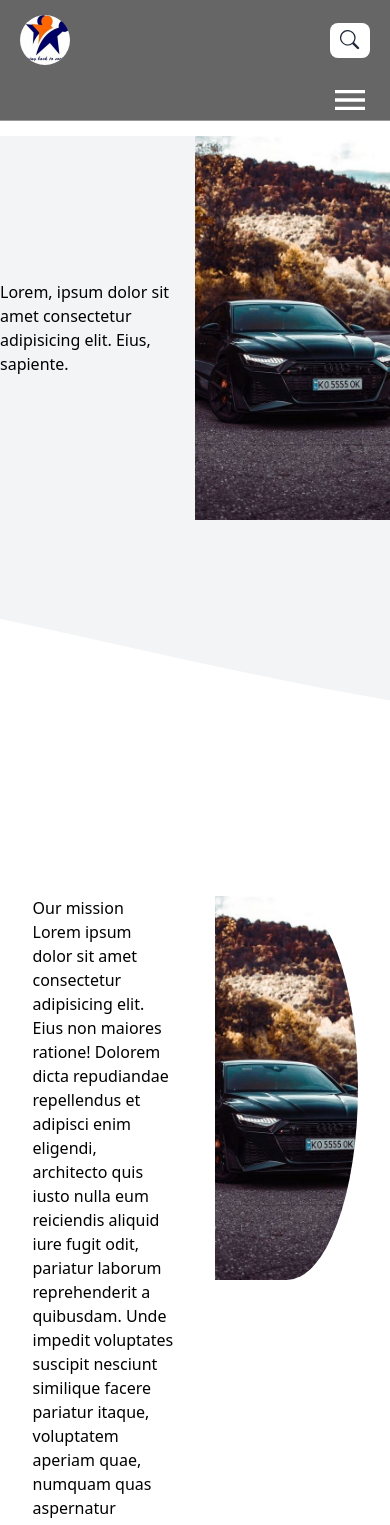
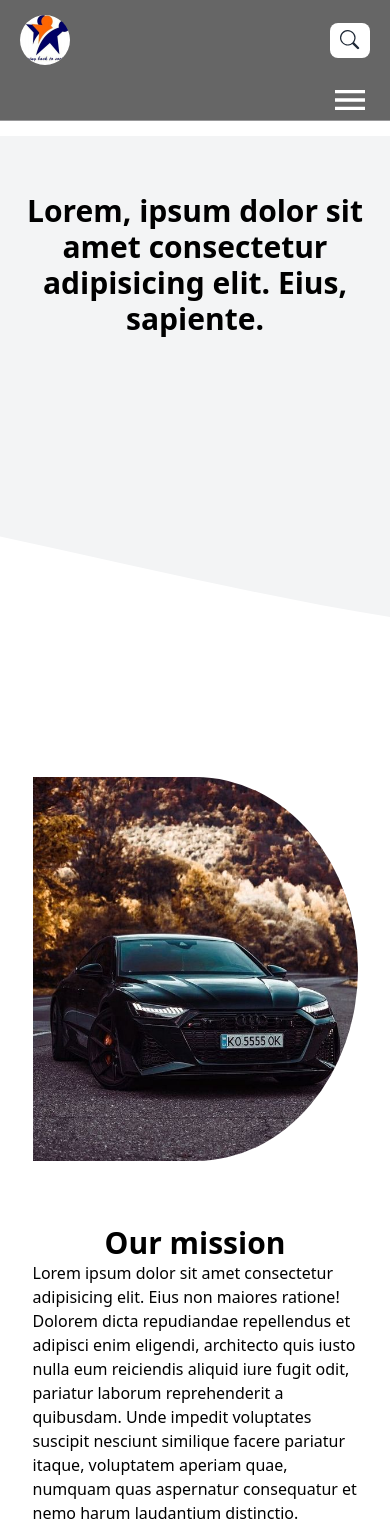
Before and after one commit to sammykirigha/undugu-mentorship-app, a Next.js app: page /about in a window 390 px wide. Shown: the top 1525 px of the page. Built offline with nearby package versions, Linux system fonts and the light colour scheme.

Commit message:
Worked on the responsiveness

```diff
--- a/src/app/(user)/about/about.module.css
+++ b/src/app/(user)/about/about.module.css
@@ -7,6 +7,7 @@
   background-size: cover;
   background-repeat: no-repeat;
   position: relative;
+  padding: 20px;
 }
 
 .banner {
@@ -39,3 +40,74 @@
 .storyImg {
   width: 50%;
 }
+
+@media only screen and (max-width: 600px) {
+  #bannerImg {
+    display: none;
+  }
+
+  .aboutbanner {
+    min-height: 76vh;
+  }
+
+  #bannerContent {
+    font-weight: 900;
+    font-size: 30px;
+    max-height: 100%;
+    width: 100%;
+    height: 33rem;
+  }
+
+  .aboutbanner {
+    display: flex;
+    justify-content: center;
+    align-items: center;
+    text-align: center;
+  }
+
+  #mission {
+    display: flex;
+    align-items: center;
+    justify-content: center;
+  }
+
+  #missionDiv {
+    display: flex;
+    flex-direction: column-reverse;
+  }
+
+  .missionImg {
+    width: 100%;
+  }
+
+  #missionContent {
+    width: 100%;
+  }
+
+  #story {
+    display: flex;
+    flex-direction: column;
+  }
+
+  .storyImg {
+    width: 100%;
+  }
+
+  #storyContent {
+    width: 100%;
+  }
+}
+
+@media (min-width: 768px) and (max-width: 991px) {
+  .aboutbanner {
+    min-height: 55vh;
+  }
+
+  .storyImg {
+    display: flex;
+    align-items: center;
+  }
+}
+
+@media only screen and (min-width: 992px) and (max-width: 1199px) {
+}
--- a/src/app/(user)/about/page.tsx
+++ b/src/app/(user)/about/page.tsx
@@ -18,13 +18,25 @@ function About() {
       {/* banner content */}
       <section className={style.aboutbanner}>
         <div className="w-full flex items-center">
-          <div className="w-6/12">
-            <h1>
+          <div className="w-6/12" id={style.bannerContent}>
+            <h1 className="font-black text-center text-blue-600 text-3xl">
               Lorem, ipsum dolor sit amet consectetur adipisicing elit. Eius,
               sapiente.
             </h1>
           </div>
-          <div className="w-6/12">
+          <div className="w-6/12" id={style.bannerImg}>
+            {/* <svg viewBox="0 0 200 200" xmlns="http://www.w3.org/2000/svg">
+              <defs>
+                <mask id="img_path">
+                  <path
+                    fill="#FF0066"
+                    d="M39,-38.9C55,-33,75.6,-25,80.9,-11.8C86.2,1.5,76.3,19.9,63.8,32.3C51.3,44.7,36.1,51.1,21.3,54.9C6.5,58.8,-7.9,60,-23.1,57.2C-38.2,54.4,-54.2,47.4,-61.2,35.3C-68.2,23.2,-66.4,5.9,-62.8,-10.5C-59.3,-27,-54,-42.5,-43.3,-49.3C-32.5,-56,-16.3,-53.9,-2.4,-51.1C11.5,-48.3,23,-44.7,39,-38.9Z"
+                    transform="translate(100 100)"
+                  />
+                </mask>
+              </defs> */}
+
+            {/* </svg> */}
             <Image
               className="w-full h-96"
               src={audi}
@@ -32,6 +44,7 @@ function About() {
               quality={100}
               placeholder="blur"
               style={{
+                // mask: "url(#img_path)",
                 objectFit: "cover",
               }}
             />
@@ -41,10 +54,12 @@ function About() {
 
       {/* our mission */}
 
-      <section className="container flex justify-center">
-        <div className="w-5/6 flex gap-10">
-          <div className="flex flex-col w-1/2">
-            <h3>Our mission</h3>
+      <section className="container flex justify-center" id={style.mission}>
+        <div className="w-5/6 flex gap-10" id={style.missionDiv}>
+          <div className="flex flex-col w-1/2" id={style.missionContent}>
+            <h3 className="font-black text-center text-blue-600 text-3xl pt-6">
+              Our mission
+            </h3>
             <p>
               Lorem ipsum dolor sit amet consectetur adipisicing elit. Eius non
               maiores ratione! Dolorem dicta repudiandae repellendus et adipisci
@@ -79,7 +94,7 @@ function About() {
 
       {/* Our story */}
       <section className="container flex justify-center mt-24">
-        <div className="w-5/6 flex gap-10">
+        <div className="w-5/6 flex gap-10" id={style.story}>
           <div className={style.storyImg}>
             <Image
               className="w-full h-96"
@@ -93,7 +108,10 @@ function About() {
               }}
             />
           </div>
-          <div className="w-1/2">
+          <div className="w-1/2" id={style.storyContent}>
+            <h3 className="font-black text-center text-blue-600 text-3xl pt-6">
+              Our Story
+            </h3>
             <p>
               Lorem ipsum dolor, sit amet consectetur adipisicing elit. At, ab
               deleniti deserunt quam unde nesciunt consequuntur sequi voluptate
```
